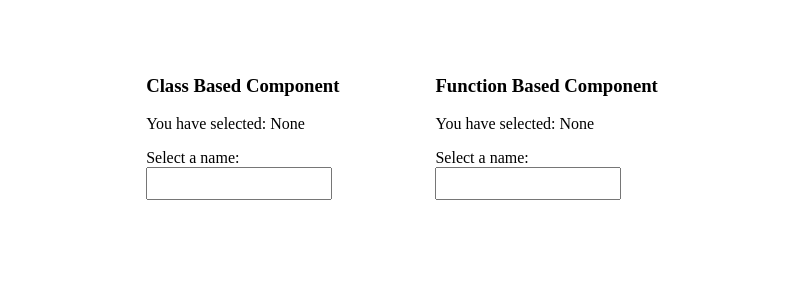
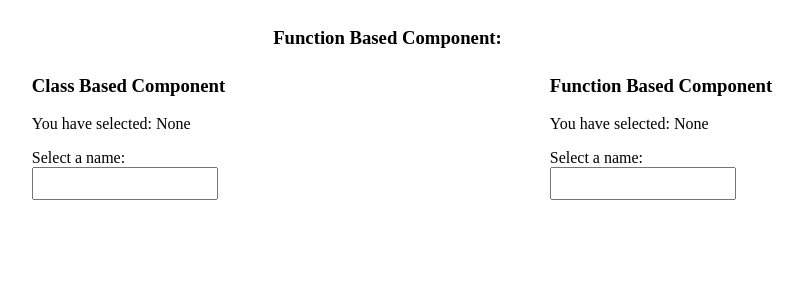
Before and after one commit to jee1mr/autocomplete, a React (Create React App) app: page / in a window 1280 px wide. Shown: the top 300 px of the page, without its empty margins (238-1041 px from the left). Built offline with nearby package versions, Linux system fonts and the light colour scheme; what miragejs would draw is missing.

Commit message:
remove useless constructor

```diff
--- a/src/App.js
+++ b/src/App.js
@@ -8,16 +8,12 @@ import './style.css';
 
 // Component
 export default class App extends Component {
-  // Constructor
-  constructor(props) {
-    super(props);
-  }
-
   // Render
   render() {
     return (
       <div className="container">
         <ClassBased />
+        <h3>Function Based Component:</h3>
         <FunctionBased />
       </div>
     );
```
